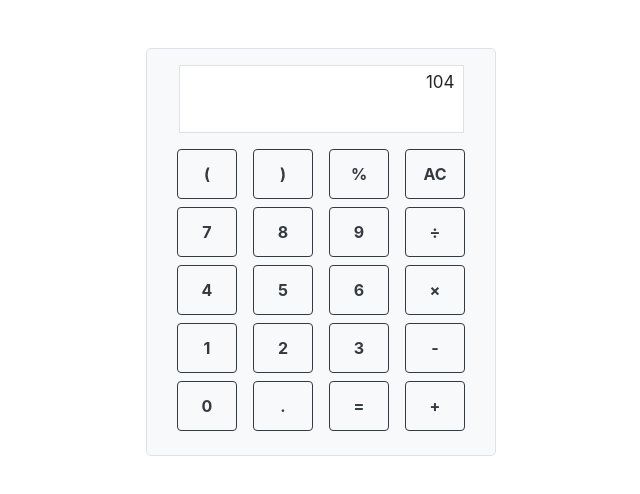
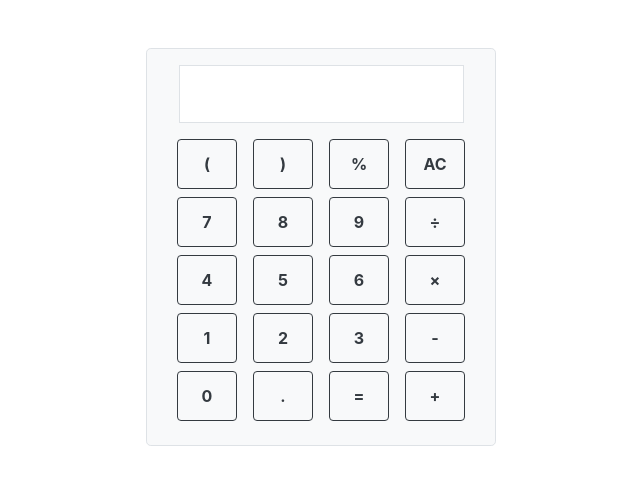
Before and after one commit to Mehedi-Hasan-Choyon/JS_Calculator, a plain HTML site: page index.html in a window 1280 px wide. Shown: the whole page, without its empty margins (319-959 px from the left). Drawn offline with Linux system fonts and the light colour scheme.

Commit message:
Update index.html

```diff
--- a/index.html
+++ b/index.html
@@ -18,7 +18,7 @@
 						<div class="row cal_display d-flex justify-content-center">
 							<div class="col-xl-10 col-lg-10 col-md-10 col-sm-10 col-10">
 								<div class="form-group py-1 mt-3 text-right bg-white border display">
-									<label id="result" class="px-2" for="">104</label>
+									<label id="result" class="px-2" for=""></label>
 									<label id="inputDisplay" class="w-100 p-2 m-0 text-right" for=""></label>
 								</div>
 							</div>
```
